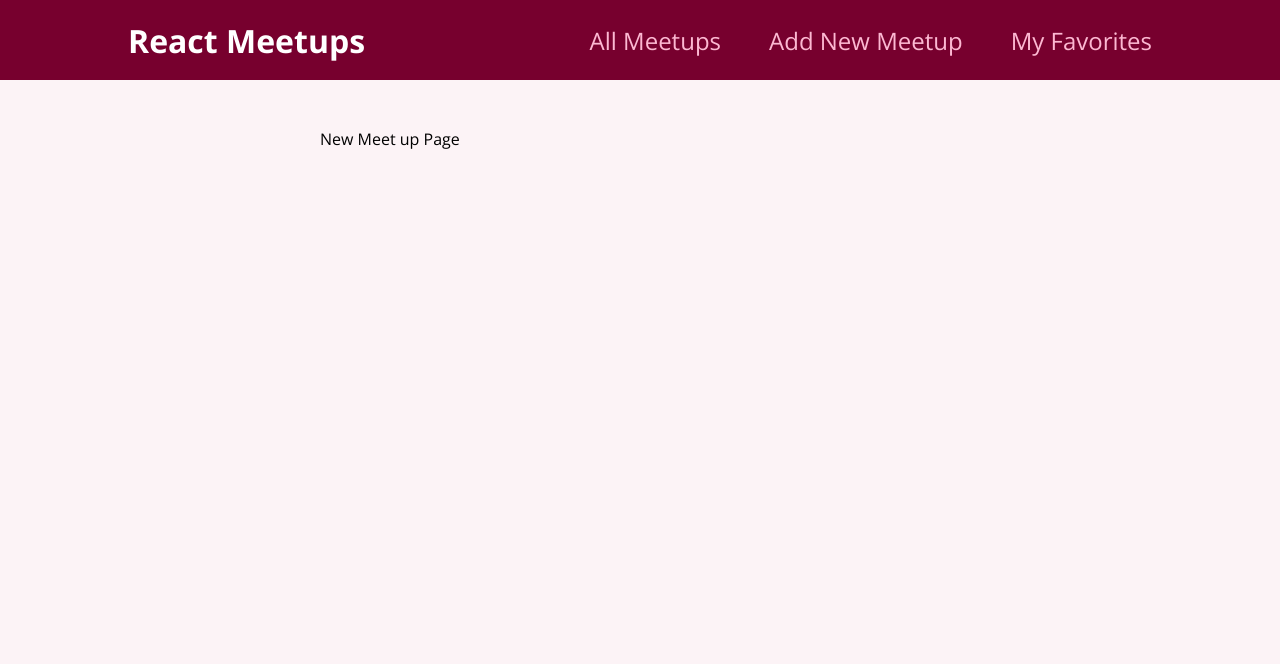
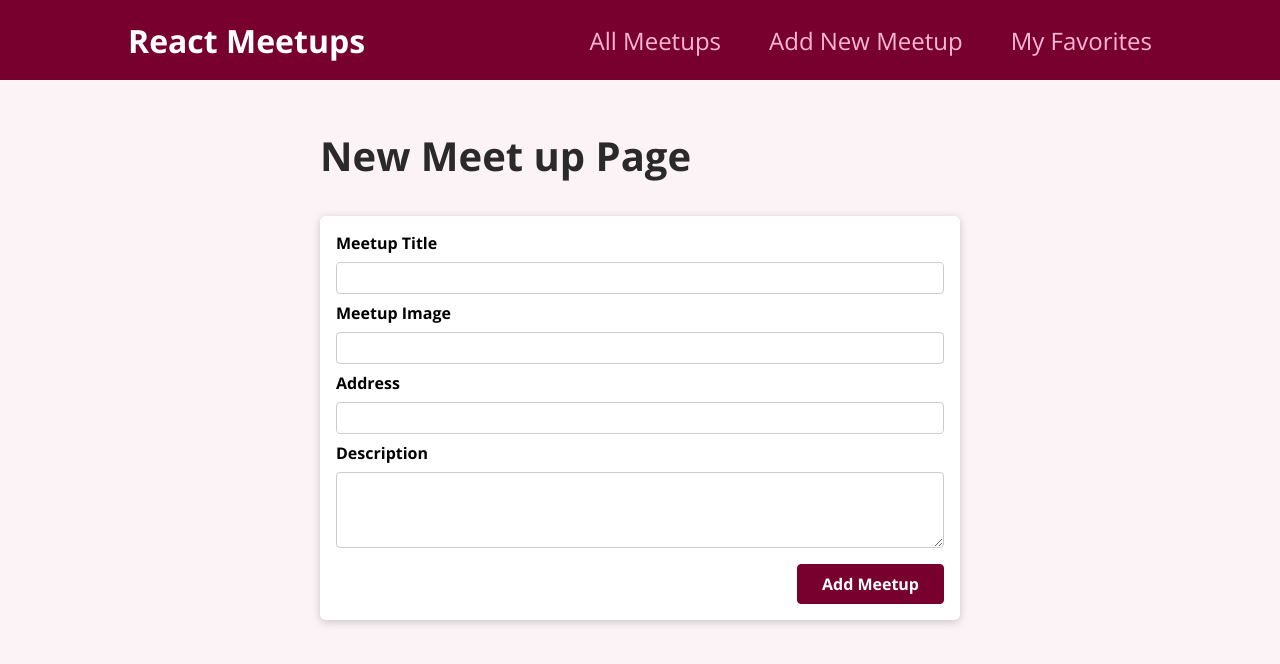
Before and after one commit to abdu-dotcom/react-course, a React (Create React App) app: page /new-meetup in a window 1280 px wide. Shown: the top 664 px of the page. Built offline with nearby package versions, Linux system fonts and the light colour scheme.

Commit message:
39. Working With Forms

```diff
--- /dev/null
+++ b/src/components/meetups/NewMeetupForm.js
@@ -0,0 +1,32 @@
+import Card from "../ui/Card";
+import style from "./NewMeetupForm.module.css";
+
+function NewMeetupForm() {
+  return (
+    <Card>
+      <form className={style.form}>
+        <div className={style.control}>
+          <label htmlFor="title">Meetup Title</label>
+          <input type="text" required id="title" />
+        </div>
+        <div className={style.control}>
+          <label htmlFor="image">Meetup Image</label>
+          <input type="text" required id="image" />
+        </div>
+        <div className={style.control}>
+          <label htmlFor="image">Address</label>
+          <input type="text" required id="address" />
+        </div>
+        <div className={style.control}>
+          <label htmlFor="image">Description</label>
+          <textarea id="description" rows="3" required></textarea>
+        </div>
+        <div className={style.actions}>
+            <button>Add Meetup</button>
+        </div>
+      </form>
+    </Card>
+  );
+}
+
+export default NewMeetupForm;
--- /dev/null
+++ b/src/components/meetups/NewMeetupForm.module.css
@@ -0,0 +1,45 @@
+.form {
+    padding: 1rem;
+}
+
+.control {
+    margin-bottom: 0.5rem;
+}
+
+.control label {
+    display: block;
+    font-weight: bold;
+    margin-bottom: 0.5rem;
+}
+
+.control input,
+.control textarea {
+    display: block;
+    font: inherit;
+    border-radius: 4px;
+    border: 1px solid #ccc;
+    padding: 0.25rem;
+    width: 100%;
+}
+
+.actions {
+    margin-top: 1rem;
+    text-align: right;
+}
+
+.actions button {
+    font: inherit;
+    cursor: pointer;
+    background-color: #77002e;
+    color: white;
+    padding: 0.5rem 1.5rem;
+    border: 1px solid #77002e;
+    border-radius: 4px;
+    font-weight: bold;
+}
+
+.actions button:hover,
+.actions button:active {
+    background-color: #a50e48;
+    border-color: #a50e48;
+}
--- a/src/pages/NewMeetup.js
+++ b/src/pages/NewMeetup.js
@@ -1,6 +1,13 @@
+import NewMeetupForm from "../components/meetups/NewMeetupForm";
+
 // berfungsi sebagai menampilkan halaman menambahkan meetups
 function NewMeetupPage() {
-    return <div> New Meet up Page</div>;
-  }
+  return (
+    <section>
+      <h1> New Meet up Page</h1>
+      <NewMeetupForm />
+    </section>
+  );
+}
 
-  export default NewMeetupPage;
+export default NewMeetupPage;
```
